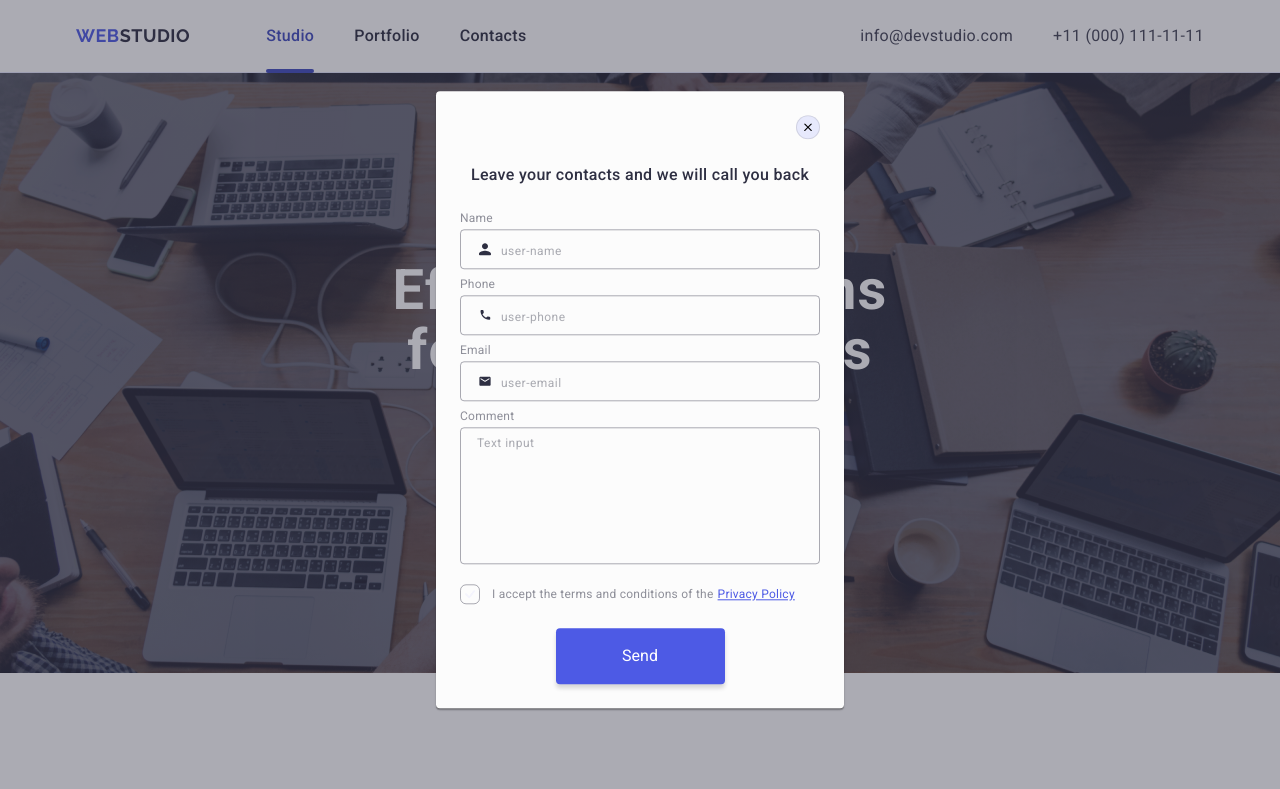
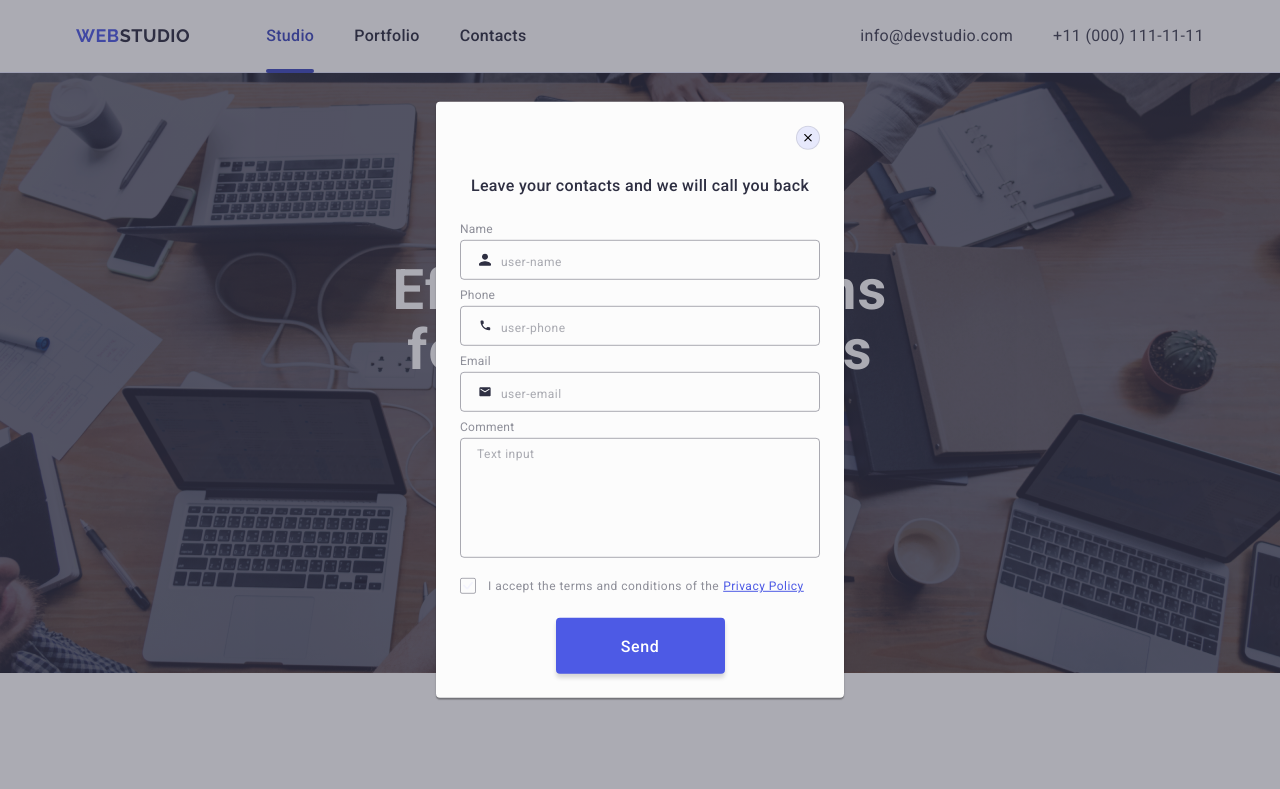
Before and after one commit to Liubov-Pysana/goit-markup-hw-05, a plain HTML site: page index.html in a window 1280 px wide. Shown: the top 789 px of the page. Drawn offline with nearby package versions, Linux system fonts and the light colour scheme.

Commit message:
changed texarea

```diff
--- a/css/styles.css
+++ b/css/styles.css
@@ -696,7 +696,23 @@ img {
     box-shadow: 0px 4px 4px 0px rgba(0, 0, 0, 0.15);
     width: 169px;
     height: 56px;
-    color: #fff;
+    color: #ffffff;
+
+    display: block;
+
+    min-width: 169px;
+    height: 56px;
+    font-family: "Roboto", sans-serif;
+    font-size: 16px;
+    font-weight: 500;
+    line-height: 1.5px;
+    letter-spacing: 0.04em;
+    cursor: pointer;
+    background-color: #4d5ae5;
+    transition: background-color 250ms cubic-bezier(0.4, 0, 0.2, 1);
+    margin-top: 24px;
+    margin-left: auto;
+    margin-right: auto;
 }
 
 .modal-icon {
@@ -725,11 +741,20 @@ img {
     border: 1px solid #2e2f4266;
     background-color: transparent;
     outline: transparent;
-    font-family: inherit;
-    letter-spacing: 0.48px;
+    /* font-family: inherit; */
     padding: 8px 16px;
     resize: none;
     margin-bottom: 8px;
+    height: 120px;
+    font-size: 12px;
+    line-height: 1.17px;
+    letter-spacing: 0.04em;
+    color: rgba(46, 47, 66, 0.4);
+    transition: 250ms cubic-bezier(0.4, 0, 0.2, 1);
+}
+
+.modal-label + .modal-text:hover .modal-label + .modal-text:focus {
+    border-color: #4d5ae5;
 }
 
 .modal-text::placeholder {
@@ -742,9 +767,11 @@ img {
     letter-spacing: 0.48px;
 }
 
+.modal-field .last {
+    margin-bottom: 24px;
+}
+
 .check-text {
-    line-height: normal;
-    letter-spacing: -0.02em;
     display: flex;
     align-items: center;
     position: relative;
@@ -753,8 +780,8 @@ img {
     font-size: 12px;
     font-style: normal;
     font-weight: 400;
-    letter-spacing: 0.02em;
-    /* margin-bottom: 4px; */
+    letter-spacing: 0.04em;
+    line-height: 1.17;
 }
 
 .check-text a {
@@ -762,26 +789,30 @@ img {
     text-decoration: underline;
 }
 
-.check-text span {
-    width: 20px;
-    height: 20px;
-    border-radius: 6px;
+.span-check {
+    width: 16px;
+    height: 16px;
+    border-radius: 2px;
     border: 1px solid #2e2f4266;
     margin-right: 12px;
-    display: flex;
+    display: inline-flex;
     align-items: center;
     justify-content: center;
     fill: transparent;
+    transition: background-color 250ms cubic-bezier(0.4, 0, 0.2, 1), border 250ms cubic-bezier(0.4, 0, 0.2, 1),
+        fill 250ms cubic-bezier(0.4, 0, 0.2, 1);
 }
 
 .privacy-policy {
     padding-left: 4px;
+    color: #4d5ae5;
 }
 
-.check-input:checked + .check-text span {
-    background-color: #4d5ae5;
+/* add "+.span-ckeck" and click stoped work */
+.check-input:checked + .check-text + .span-check {
+    background-color: #404bbf;
     border: none;
-    fill: #ffffff;
+    fill: #f4f4fd;
 }
 
 /*  */
--- a/index.html
+++ b/index.html
@@ -494,14 +494,14 @@
                     <div class="modal-field last">
                         <input
                             type="checkbox"
-                            name="policy"
-                            id="policy"
+                            name="user-privacy"
+                            id="user-privacy"
                             class="check-input visually-hidden"
                             value="true"
                         />
-                        <label for="policy" class="check-text">
-                            <span>
-                                <svg class="check-icon" width="10" height="10">
+                        <label for="policy" class="check-text" for="user-privacy">
+                            <span class="span-check">
+                                <svg class="check-icon" width="10" height="8">
                                     <use href="./images/icons.svg#check-icon"></use>
                                 </svg>
                             </span>
@@ -510,7 +510,9 @@
                         </label>
                     </div>
 
-                    <div class="send-btn-block"><button type="submit" class="modal-send-btn">Send</button></div>
+                    <button type="submit" class="modal-send-btn">Send</button>
+
+                    <!-- <div class="send-btn-block"><button type="submit" class="modal-send-btn">Send</button></div> -->
                 </form>
             </div>
         </div>
```
